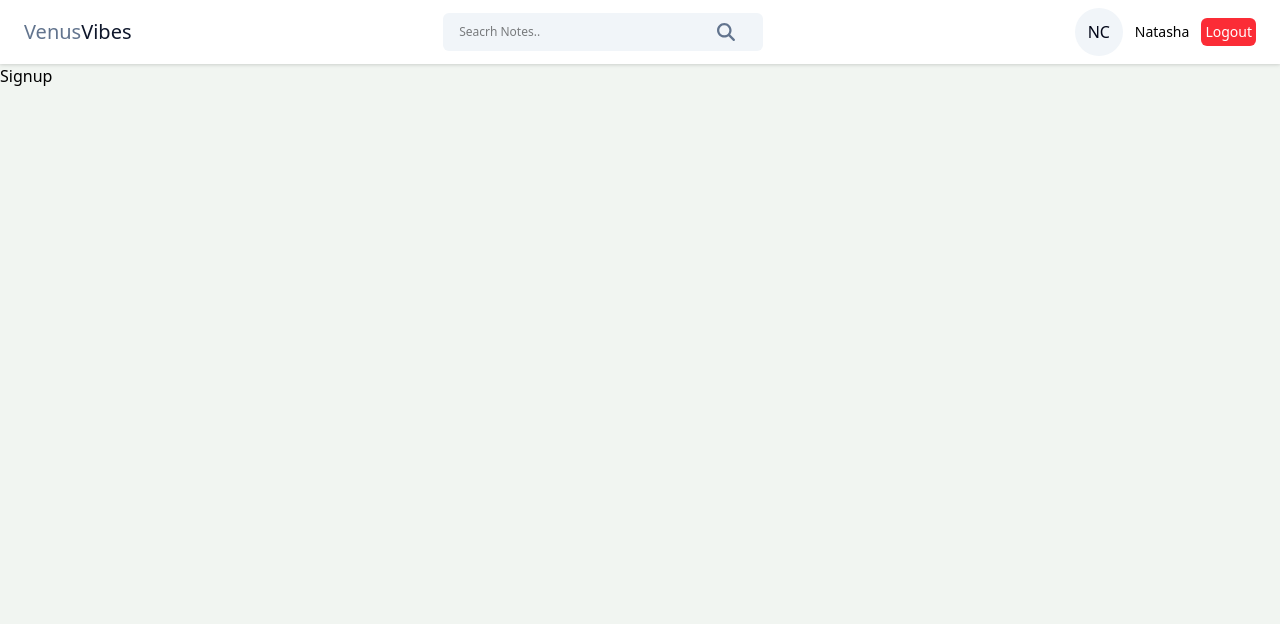
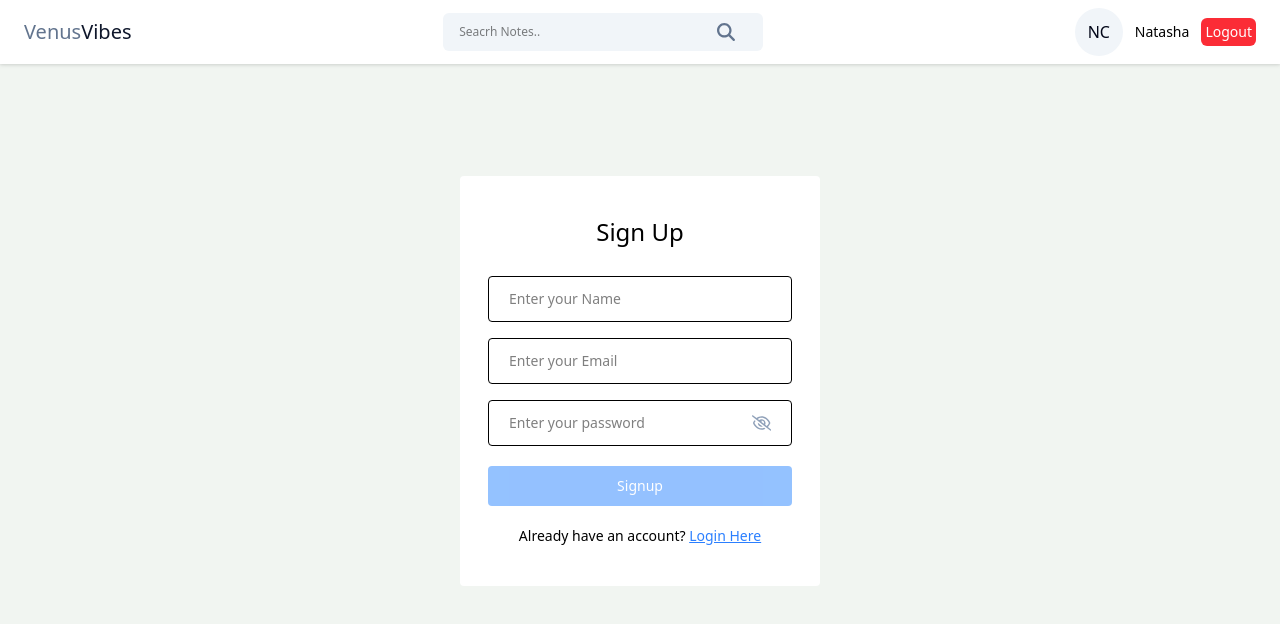
Before and after one commit to nuts06/fullstack-notes-app, a React (Vite) app in the folder frontend/: page /signup in a window 1280 px wide. Shown: the top 624 px of the page. Built offline with nearby package versions, Linux system fonts and the light colour scheme.

Commit message:
signup page created successfully

```diff
--- a/frontend/src/pages/Login/Login.jsx
+++ b/frontend/src/pages/Login/Login.jsx
@@ -52,7 +52,7 @@ const Login = () => {
           />
           {passwordError && <p className='text-red-500 text-sm pb-1'>{passwordError}</p>}
 
-          <button type='submit' disabled={!email || !password} className={`btn-primary mt-4 h-10 ${(!email || !password) ? 'opacity-50 cursor-not-allowed' : ''}`}>Login</button>
+          <button type='submit' disabled={!email || !password} className={`btn-primary mt-4 h-10 ${(!email || !password) ? 'opacity-50 cursor-not-allowed' : 'cursor-pointer'}`}>Login</button>
           <p className='text-sm text-center mt-4'>Not Registered Yet? {" "}<Link to={"/signup"} className='font-medium underline text-[#2B85FF]'>Create an account</Link></p>
         </form>
       </div>
--- a/frontend/src/pages/Signup/Signup.jsx
+++ b/frontend/src/pages/Signup/Signup.jsx
@@ -1,8 +1,87 @@
-import React from 'react'
+import React, { useState } from 'react'
+import Password from '../../components/input/Password'
+import { Link } from 'react-router-dom'
+import { validateEmail } from '../../utils/helper'
 
 const Signup = () => {
+  const [name, setName] = useState("")
+  const [email, setEmail] = useState("")
+  const [password, setPassword] = useState("")
+  const [nameError, setNameError] = useState("")
+  const [emailError, setEmailError] = useState("")
+  const [passwordError, setPasswordError] = useState(" ")
+
+  // handle signup
+  const handleSignup = async(e)=>{
+    e.preventDefault()
+
+    if(!validateEmail(email.trim())){
+      setEmailError("Please enter a valid email address")
+      return
+    }
+
+    if(!name.trim()){
+      setNameError("Please enter a name")
+      return
+    }
+
+    if(!password.trim()){
+      setPasswordError("Please enter the password")
+      return
+    }
+
+    setEmailError("")
+    setNameError("")
+    setPasswordError("")
+  }
   return (
-    <div>Signup</div>
+    <div className='flex justify-center mt-28'>
+      <div className='w-90 rounded bg-white px-7 py-10'>
+        <form onSubmit={handleSignup}>
+          <h4 className='text-2xl mb-7 text-center'>Sign Up</h4>
+          <input
+            type="text"
+            placeholder='Enter your Name'
+            className='input-box'
+            value={name}
+            onChange={(e)=>{
+              // setName(e.target.value)
+              const value = e.target.value
+              setName(value)
+              setNameError(value.trim() ? "" : "Please enter name")
+            }}
+            />
+            {nameError&&<p className='text-sm text-red-500 mb-2 -mt-4'>{nameError}</p>}
+
+            <input
+            type="text"
+            placeholder='Enter your Email'
+            className='input-box'
+            value={email}
+            onChange={(e)=>{
+              const value = e.target.value
+              setEmail(value)
+              setEmailError(value ? "" : "Please enter email")
+            }}
+            />
+            {emailError&&<p className='text-sm text-red-500 mb-2 -mt-4'>{emailError}</p>}
+
+            <Password
+              password={password}
+              setPassword={setPassword}
+              onChange={(e)=>{
+                const value = e.target.value
+                setPassword(value)
+                setPasswordError(value ? "" : "Please enter password")
+              }}
+            />
+            {passwordError&&<p className='text-sm text-red-500 mb-1'>{passwordError}</p>}
+
+            <button type='submit' disabled={!name || !email || !password} className={`btn-primary mt-4 h-10 ${(!email || !password) ? 'opacity-50 cursor-not-allowed' : 'cursor-pointer'}`}>Signup</button>
+            <p className='text-center text-sm mt-4'>Already have an account?{" "}<Link to="/login" className='underline text-blue-500 font-medium'>Login Here</Link></p>
+        </form>
+      </div>
+    </div>
   )
 }
 
```
